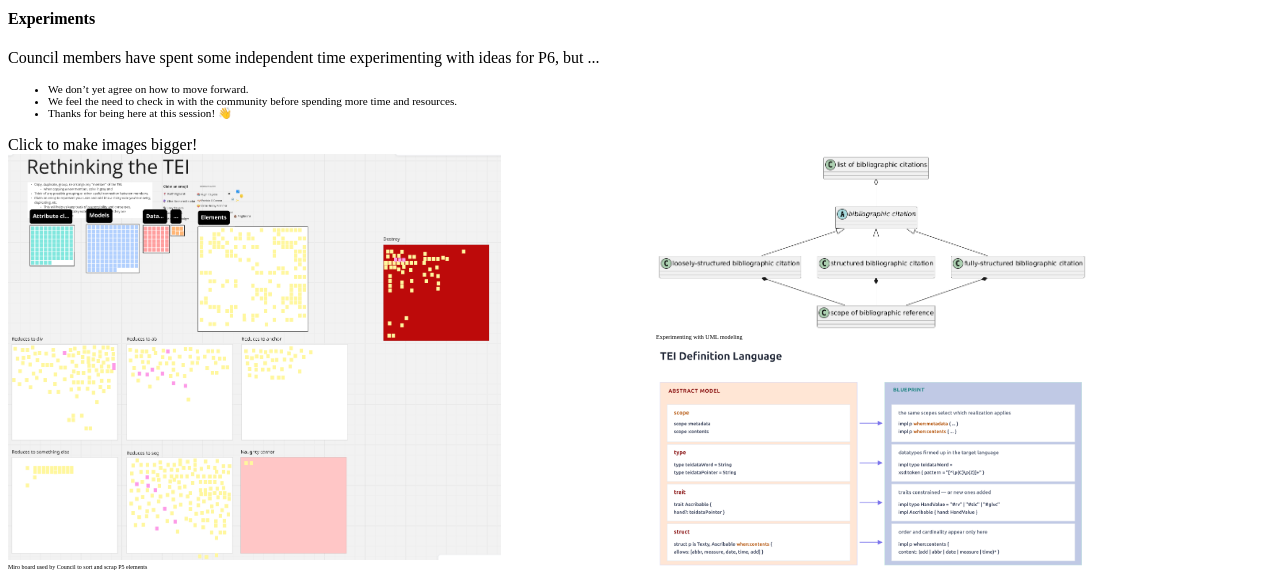
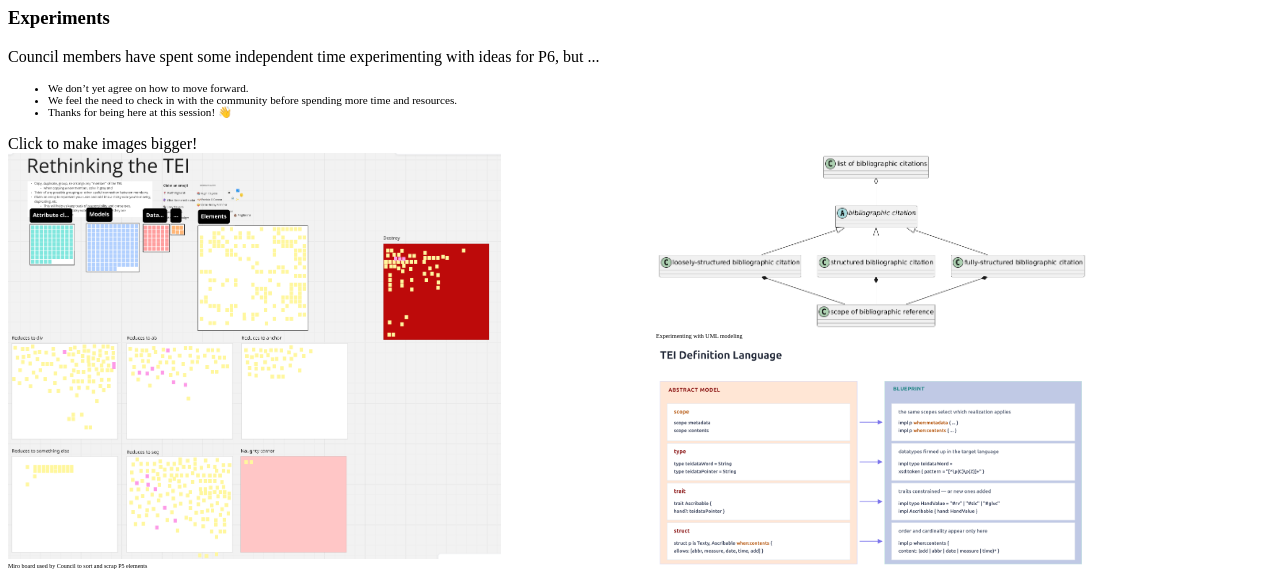
Before and after one commit to TEIC/timeForP6, a website built with Vite: page index.html in a window 1280 px wide. Shown: the part 4411-4985 px from the top of the page. Built offline with nearby package versions, Linux system fonts and the light colour scheme; what reveal.js would draw is missing.

Commit message:
changing a heading size

```diff
--- a/index.html
+++ b/index.html
@@ -268,7 +268,7 @@
           </ul>
         </section>
         <section>
-          <h4>Experiments</h4>
+          <h3>Experiments</h3>
           <p>Council members have spent some independent time experimenting with ideas for P6, but ...</p>
           <ul>
             <li class="fragment">We don’t yet agree on how to move forward.</li>
```
